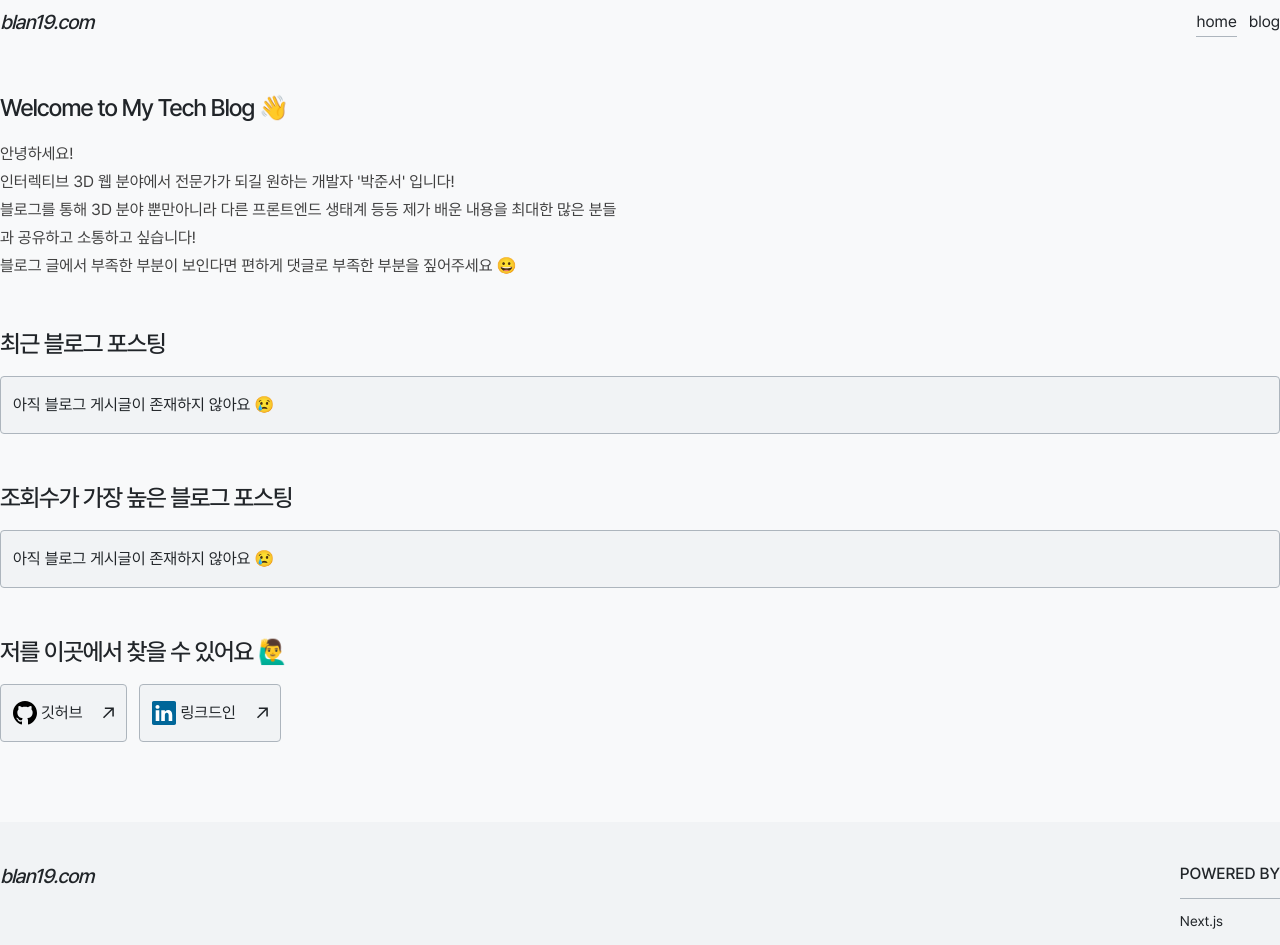
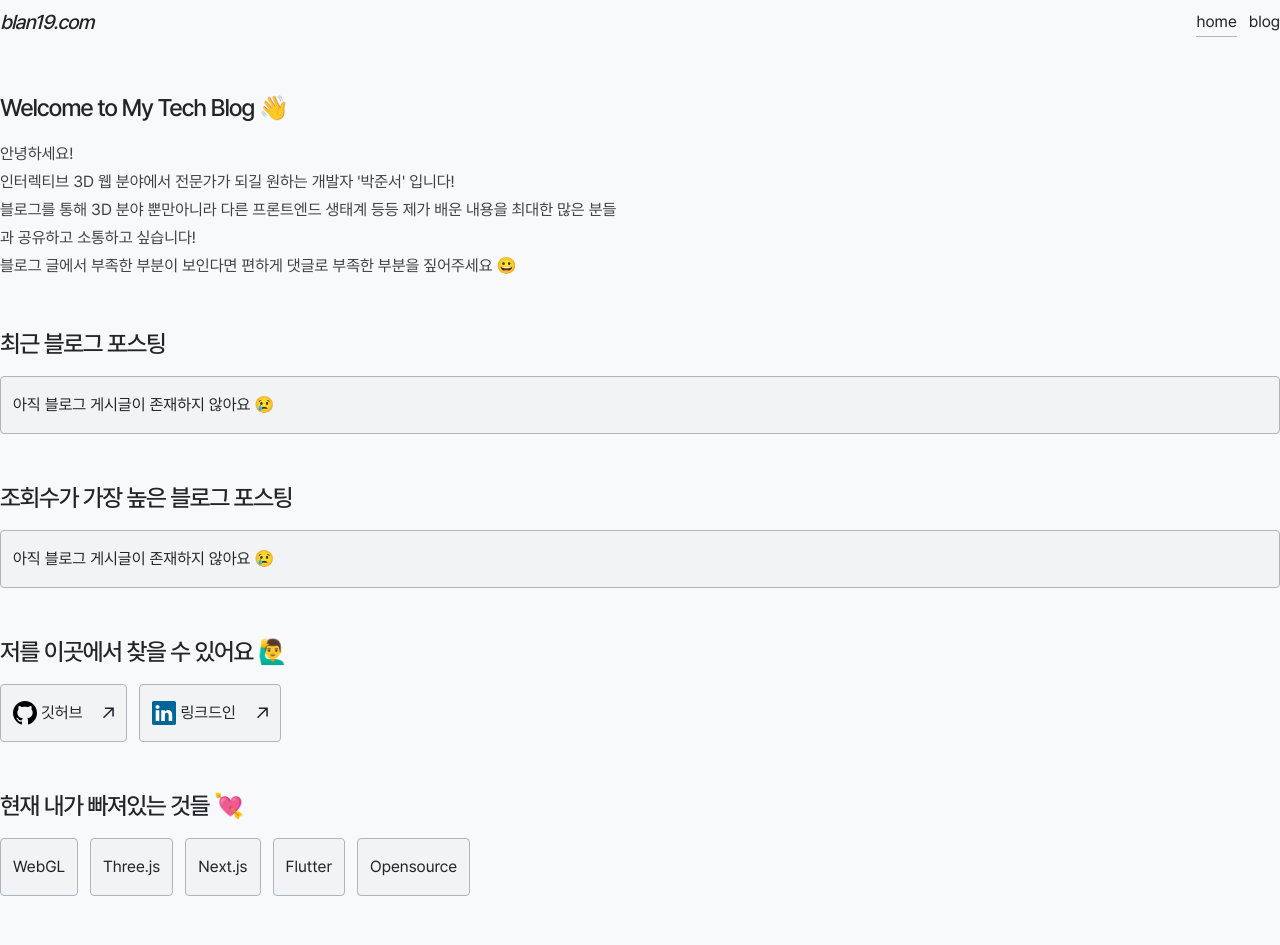
Before and after one commit to blan19/blan19.com, a Next.js app: page / in a window 1280 px wide. Shown: the top 945 px of the page. Built offline with nearby package versions, Linux system fonts and the light colour scheme.

Commit message:
feat: update info text on Home Page

```diff
--- a/src/app/page.tsx
+++ b/src/app/page.tsx
@@ -112,6 +112,18 @@ export default function Home() {
           </li>
         </ul>
       </div>
+      <div>
+        <h1 className="font-medium text-2xl mb-4 tracking-tighter">
+          현재 내가 빠져있는 것들 💘
+        </h1>
+        <ul className="flex gap-3">
+          <li className="card">WebGL</li>
+          <li className="card">Three.js</li>
+          <li className="card">Next.js</li>
+          <li className="card">Flutter</li>
+          <li className="card">Opensource</li>
+        </ul>
+      </div>
     </section>
   );
 }
```
